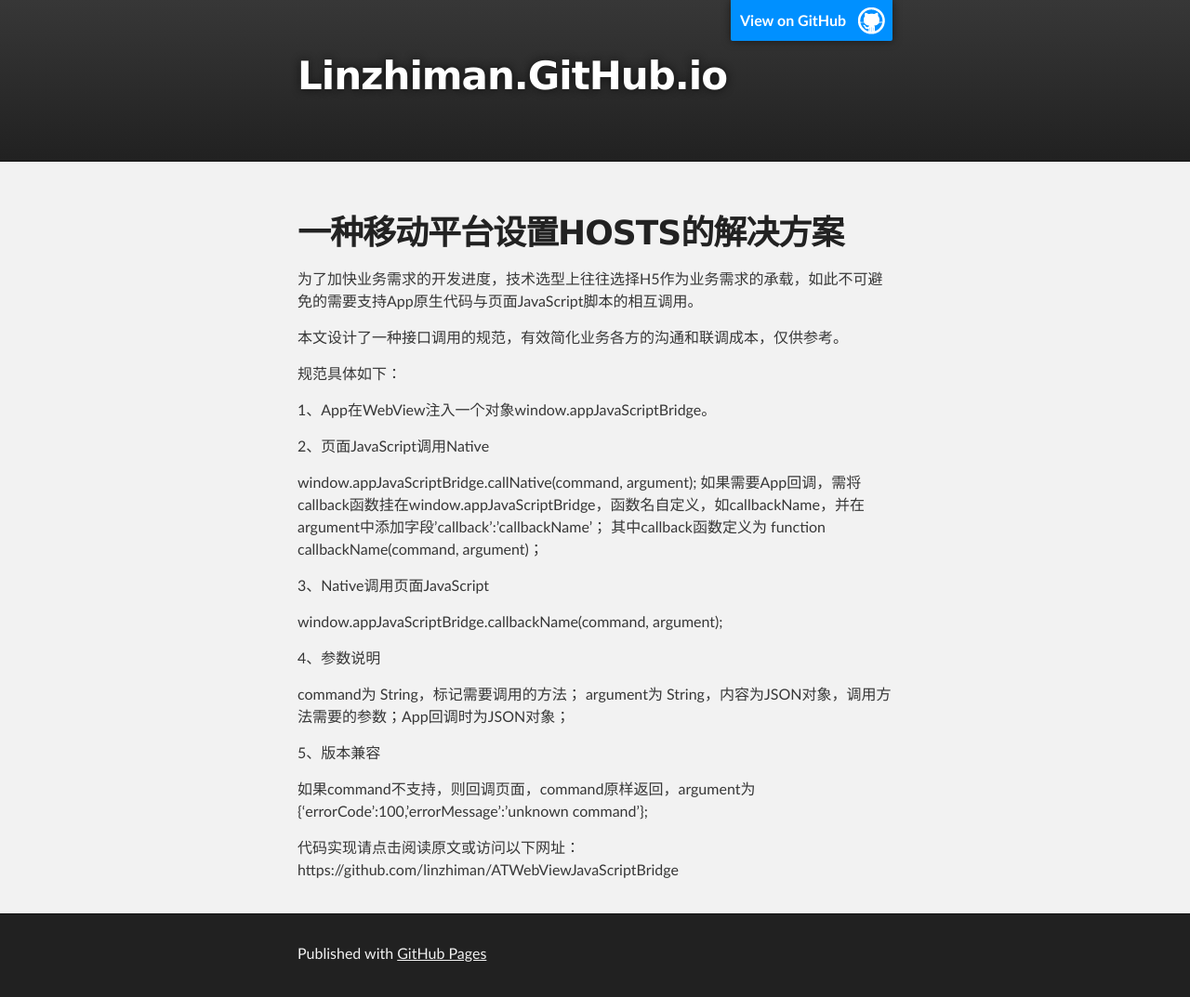
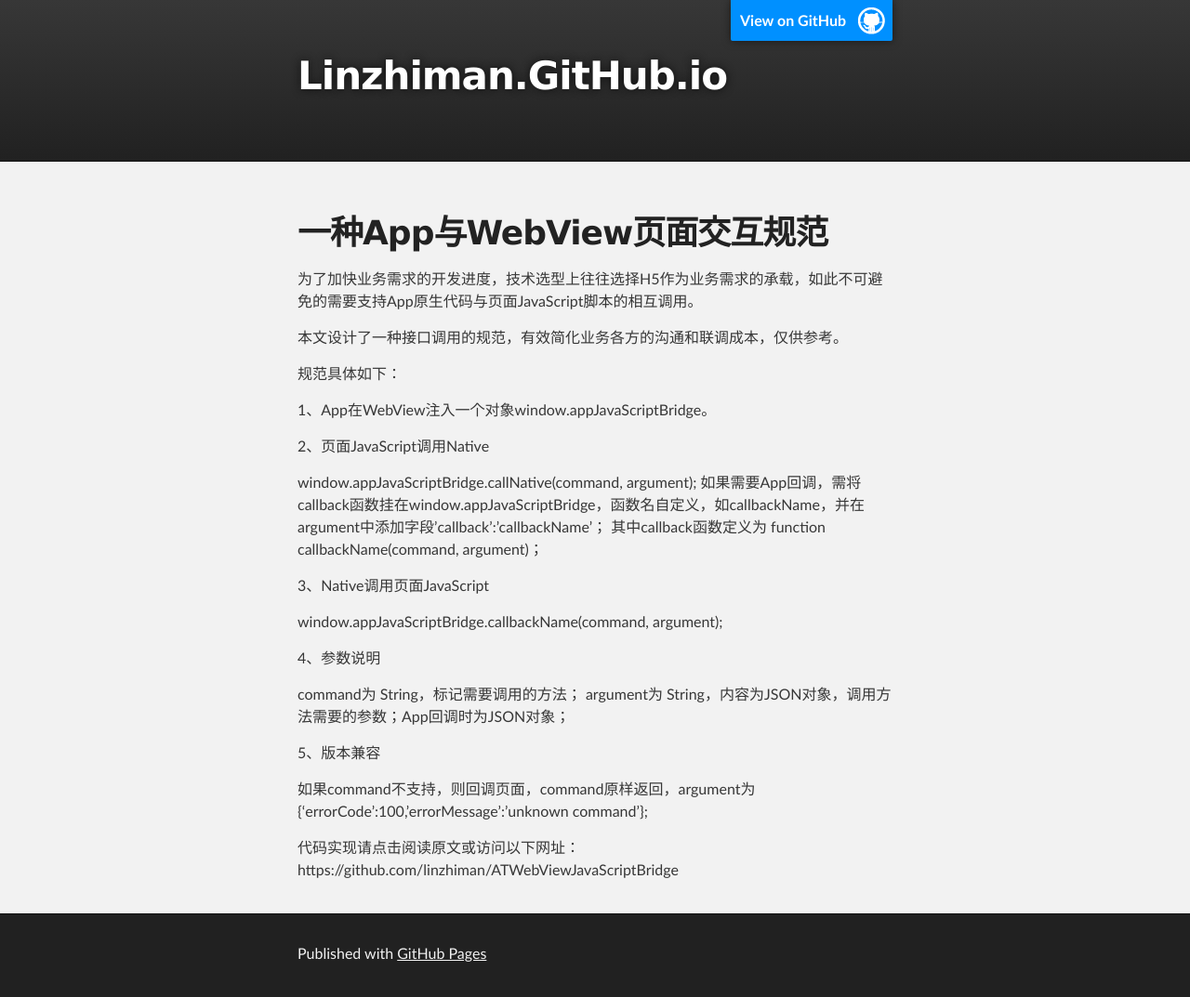
Before and after one commit to linzhiman/linzhiman.github.io, a Jekyll site: the page built from _posts/2017-05-19-一种App与WebView页面交互规范.md, in a window 1280 px wide. Shown: the whole page at 93% size. Built offline with Jekyll 4.4.1, drawn with Linux system fonts in a browser that asks for light colours.

Commit message:
Update 2017-05-19-一种App与WebView页面交互规范.md

```diff
--- a/_posts/2017-05-19-一种App与WebView页面交互规范.md
+++ b/_posts/2017-05-19-一种App与WebView页面交互规范.md
@@ -1,6 +1,6 @@
 ---
 layout: post
-title: 一种移动平台设置HOSTS的解决方案
+title: 一种App与WebView页面交互规范
 ---
 # {{ page.title }}
 
```
